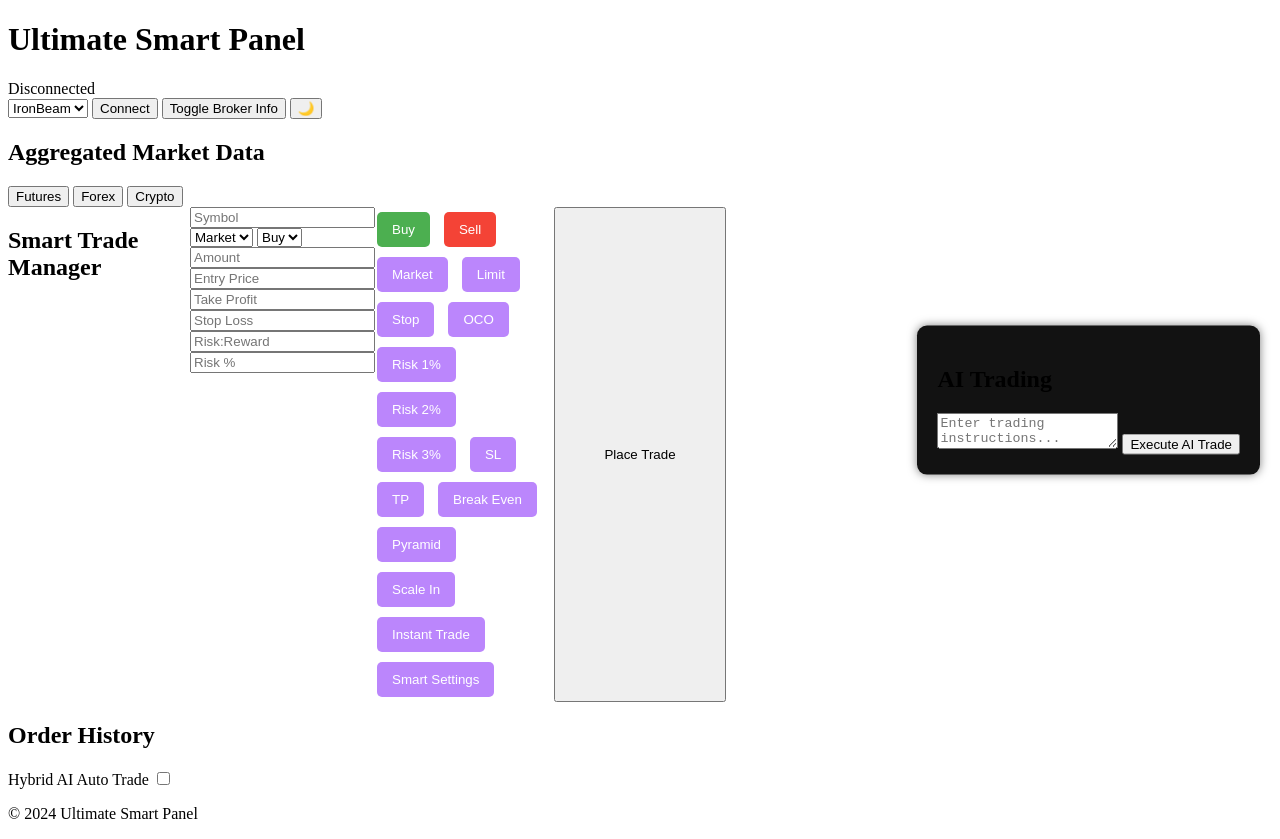
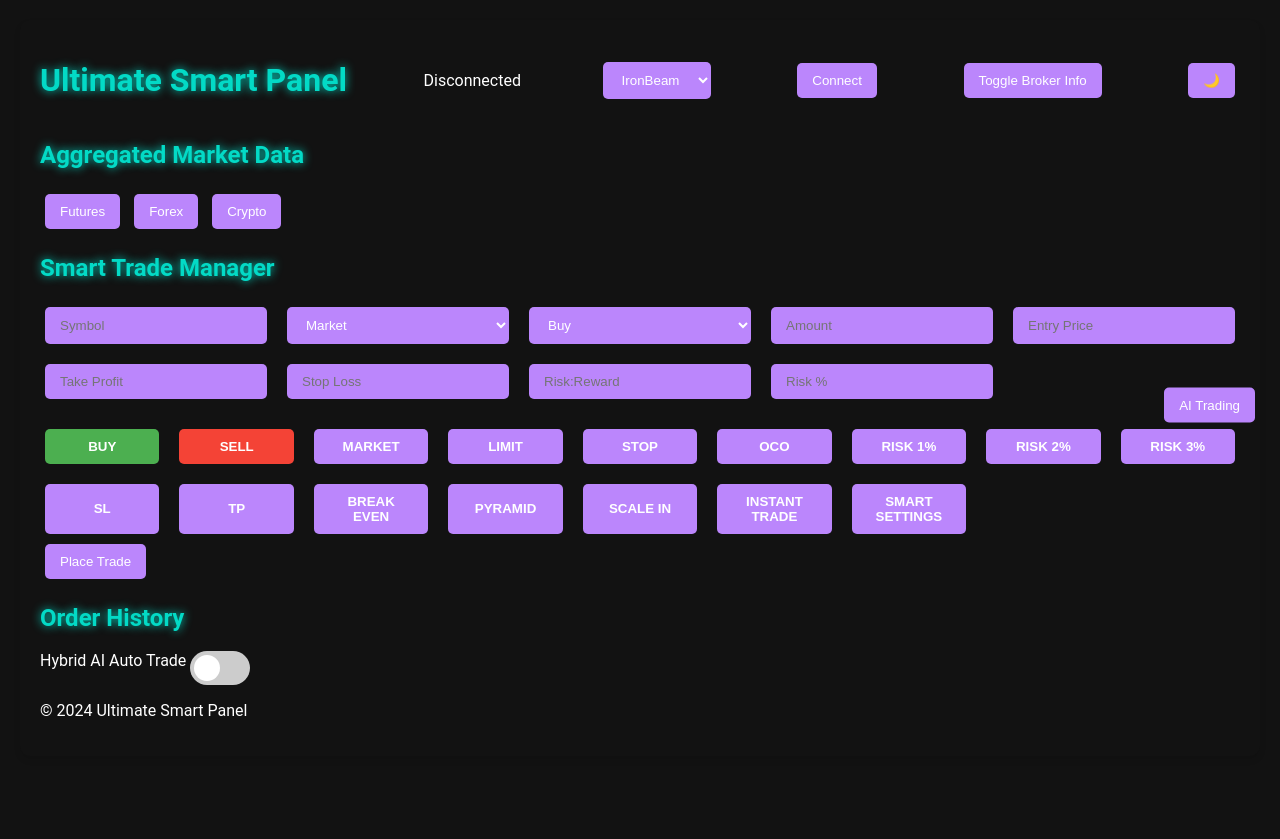
Before and after one commit to SuessVilliano/ABATEV, a plain HTML site: page index.html in a window 1280 px wide. After the commit the page ends 800 px from the top, so only its background shows below. Drawn offline with Linux system fonts and the light colour scheme.

Commit message:
Update styles.css

```diff
--- a/styles.css
+++ b/styles.css
@@ -1,4 +1,3 @@
-/* Theme variables */
 :root {
     --bg-color: #121212;
     --text-color: #ffffff;
@@ -7,19 +6,47 @@
     --button-color: #bb86fc;
     --buy-color: #4CAF50;
     --sell-color: #f44336;
+    --neon-glow: 0 0 10px var(--secondary-color);
 }
 
-/* Light theme */
+body {
+    font-family: 'Roboto', sans-serif;
+    background-color: var(--bg-color);
+    color: var(--text-color);
+    transition: all 0.3s ease;
+}
+
 body.light-theme {
-    --bg-color: #ffffff;
+    --bg-color: #f5f5f5;
     --text-color: #121212;
     --primary-color: #3700b3;
     --secondary-color: #018786;
     --button-color: #6200ee;
+    --neon-glow: none;
 }
 
-/* Button styles */
-.smart-key {
+.panel {
+    max-width: 1200px;
+    margin: 20px auto;
+    padding: 20px;
+    background-color: var(--bg-color);
+    border-radius: 10px;
+    box-shadow: 0 4px 6px rgba(0, 0, 0, 0.1);
+}
+
+header {
+    display: flex;
+    justify-content: space-between;
+    align-items: center;
+    margin-bottom: 20px;
+}
+
+h1, h2 {
+    color: var(--secondary-color);
+    text-shadow: var(--neon-glow);
+}
+
+button, select, input {
     background-color: var(--button-color);
     color: var(--text-color);
     border: none;
@@ -29,10 +56,27 @@
     cursor: pointer;
 }
 
+.smart-key {
+    font-weight: bold;
+    text-transform: uppercase;
+}
+
 .smart-key[data-action="buy"] { background-color: var(--buy-color); }
 .smart-key[data-action="sell"] { background-color: var(--sell-color); }
 
-/* AI Trading popup */
+.trade-inputs {
+    display: grid;
+    grid-template-columns: repeat(auto-fill, minmax(200px, 1fr));
+    gap: 10px;
+}
+
+.smart-keys {
+    display: grid;
+    grid-template-columns: repeat(auto-fill, minmax(120px, 1fr));
+    gap: 10px;
+    margin-top: 20px;
+}
+
 #aiTradingToggle {
     position: fixed;
     right: 20px;
@@ -51,9 +95,57 @@
     box-shadow: 0 0 10px rgba(0,0,0,0.5);
 }
 
-/* Ensure no overlap */
-#smartTradeManager {
+.hidden {
+    display: none;
+}
+
+.switch {
+    position: relative;
+    display: inline-block;
+    width: 60px;
+    height: 34px;
+}
+
+.switch input {
+    opacity: 0;
+    width: 0;
+    height: 0;
+}
+
+.slider {
+    position: absolute;
+    cursor: pointer;
+    top: 0;
+    left: 0;
+    right: 0;
+    bottom: 0;
+    background-color: #ccc;
+    transition: .4s;
+    border-radius: 34px;
+}
+
+.slider:before {
+    position: absolute;
+    content: "";
+    height: 26px;
+    width: 26px;
+    left: 4px;
+    bottom: 4px;
+    background-color: white;
+    transition: .4s;
+    border-radius: 50%;
+}
+
+input:checked + .slider {
+    background-color: var(--primary-color);
+}
+
+input:checked + .slider:before {
+    transform: translateX(26px);
+}
+
+#marketContent {
     display: grid;
-    grid-template-columns: repeat(auto-fill, minmax(150px, 1fr));
+    grid-template-columns: repeat(auto-fill, minmax(200px, 1fr));
     gap: 10px;
 }
```
